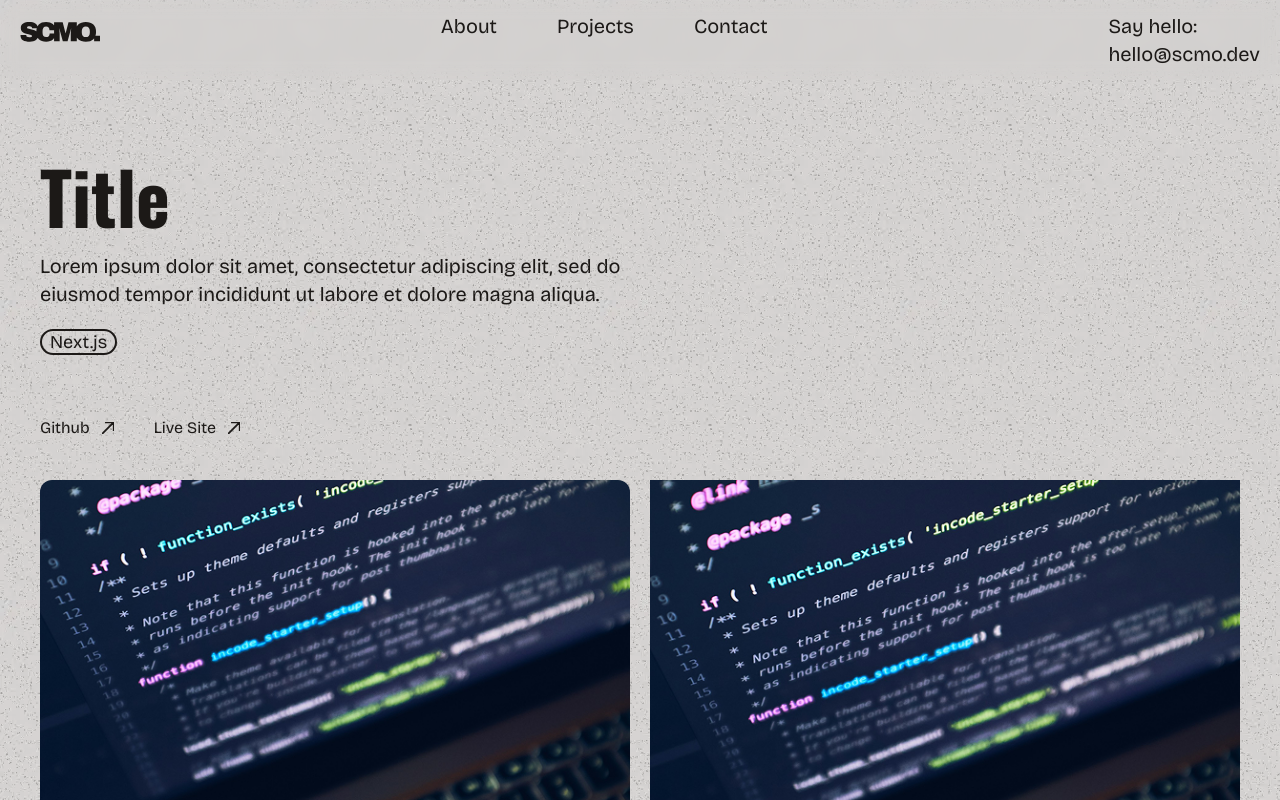
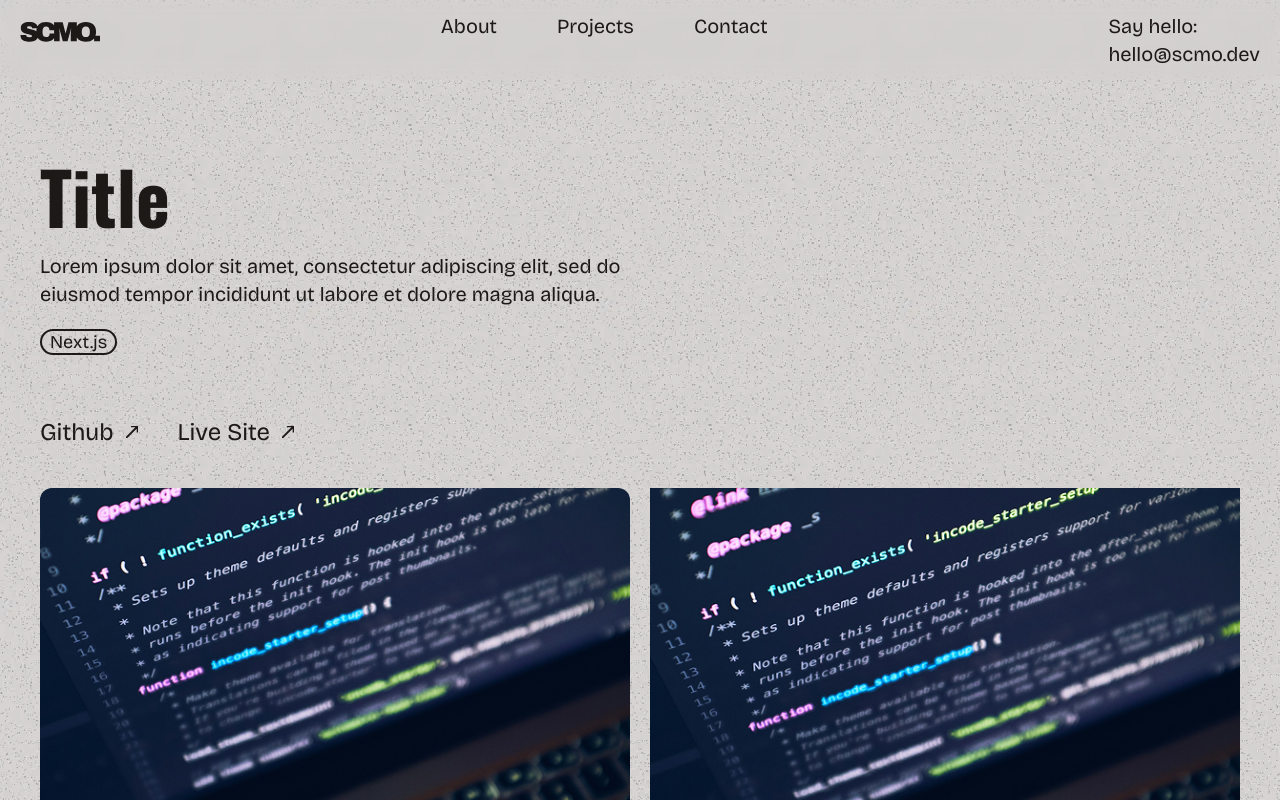
Before and after one commit to scmo-1/portfolio, a Next.js app: page /project/1 in a window 1280 px wide. Shown: the top 800 px of the page. Built offline with nearby package versions, Linux system fonts and the light colour scheme.

Commit message:
adjustment of projectCard animation

```diff
--- a/src/app/globals.css
+++ b/src/app/globals.css
@@ -12,7 +12,9 @@
     }
   }
 }
-
+html {
+  scroll-behavior: smooth;
+}
 body {
   font-family: var(--font-bricolage);
   background-color: #d6d3d1;
--- a/src/app/project/[slug]/page.jsx
+++ b/src/app/project/[slug]/page.jsx
@@ -15,7 +15,7 @@ export default async function ProjectPage({ params }) {
         <div>
           <span className="rounded-full border-2 px-2 text-lg">Next.js</span>
         </div>
-        <div className="mt-10 flex flex-col md:flex-row md:gap-10">
+        <div className="mt-10 flex flex-col gap-5 md:flex-row md:gap-10">
           <ExternalLink>Github</ExternalLink>
           <ExternalLink>Live Site</ExternalLink>
         </div>
--- a/src/components/sections/about/AboutSection.jsx
+++ b/src/components/sections/about/AboutSection.jsx
@@ -27,11 +27,12 @@ function AboutSection() {
 
   return (
     <motion.section
+      id="about"
       ref={ref}
       variants={container}
       initial="hidden"
       animate={isInView ? "show" : "hidden"}
-      className="mt-30 lg:mt-50"
+      className="mt-30 scroll-mt-20 lg:mt-50"
     >
       <motion.h2 variants={item} className="text-7xl">
         ABOUT.
--- a/src/components/sections/projects/ProjectsSection.jsx
+++ b/src/components/sections/projects/ProjectsSection.jsx
@@ -14,6 +14,7 @@ function ProjectsSection() {
   };
   return (
     <motion.section
+      id="projects"
       ref={ref}
       variants={animate}
       initial="hidden"
@@ -21,7 +22,7 @@ function ProjectsSection() {
       transition={{
         duration: 1.2,
       }}
-      className="mt-10 mb-20 flex flex-col gap-10 lg:mt-60"
+      className="mt-10 mb-20 flex scroll-mt-20 flex-col gap-10 lg:mt-60"
     >
       <h2 className="text-7xl">PROJECTS.</h2>
       <div className="flex w-full flex-col justify-between">
--- a/src/components/ui/AppLink.jsx
+++ b/src/components/ui/AppLink.jsx
@@ -5,7 +5,7 @@ import { motion } from "motion/react";
 
 function AppLink({ href, children }) {
   return (
-    <Link href={"#"} className="">
+    <a href={href} className="">
       <motion.div
         initial="initial"
         whileHover="hovered"
@@ -29,7 +29,7 @@ function AppLink({ href, children }) {
           {children}
         </motion.div>
       </motion.div>
-    </Link>
+    </a>
   );
 }
 
--- a/src/components/ui/ExternalLink.jsx
+++ b/src/components/ui/ExternalLink.jsx
@@ -3,10 +3,10 @@ import React from "react";
 import { motion } from "motion/react";
 import Arrow from "@/assets/Arrow.svg";
 
-function ExternalLink({ children, href, className }) {
+function ExternalLink({ children, href }) {
   return (
     <motion.div
-      className={`flex w-max items-center gap-3 ${className}`}
+      className={`flex w-max cursor-pointer items-center gap-3 text-2xl`}
       initial="initial"
       whileHover="hover"
     >
@@ -23,20 +23,29 @@ function ExternalLink({ children, href, className }) {
       <div className="relative inline-block overflow-hidden">
         <motion.div
           variants={{
-            initial: { y: "0" },
-            hover: { y: "100%" },
+            initial: { y: 0, x: 0 },
+            hover: {
+              x: "120%",
+              y: "-120%",
+              transition: { ease: "easeInOut" },
+            },
           }}
+          className=""
         >
-          <Arrow className="h-3 w-3 stroke-8 text-stone-900" />
+          <Arrow className="h-3 w-3 rotate-90 stroke-3 text-stone-900" />
         </motion.div>
         <motion.div
           variants={{
-            initial: { y: "-100%" },
-            hover: { y: 0 },
+            initial: {
+              x: "-120%",
+              y: "120%",
+              transition: { ease: "easeInOut" },
+            },
+            hover: { y: 0, x: 0 },
           }}
           className="absolute inset-0"
         >
-          <Arrow className="h-3 w-3 stroke-8 text-stone-900" />
+          <Arrow className="h-3 w-3 rotate-90 stroke-3 text-stone-900" />
         </motion.div>
       </div>
     </motion.div>
--- a/src/components/ui/Header.jsx
+++ b/src/components/ui/Header.jsx
@@ -8,16 +8,16 @@ import { motion } from "motion/react";
 function Header() {
   return (
     <header className="fixed z-99 flex w-full justify-between px-5 py-3 text-lg backdrop-blur-sm">
-      <Link href={"#"}>
+      <Link href="#">
         <Logo className="h-10 w-20 text-stone-900" />
       </Link>
 
       <ul className="hidden lg:flex lg:justify-center lg:gap-15 lg:text-xl">
         <li>
-          <AppLink href="#">About</AppLink>
+          <AppLink href="#about">About</AppLink>
         </li>
         <li>
-          <AppLink href="#">Projects</AppLink>
+          <AppLink href="#projects">Projects</AppLink>
         </li>
         <li>
           <AppLink href="#">Contact</AppLink>
--- a/src/components/ui/ProjectCard.jsx
+++ b/src/components/ui/ProjectCard.jsx
@@ -17,6 +17,26 @@ function ProjectCard({ content }) {
       passHref
     >
       <div className="relative overflow-hidden">
+        <motion.h4 className="incline-flex relative mt-2 mb-2 w-full overflow-hidden font-bold whitespace-nowrap">
+          <motion.div
+            initial={{ y: 0 }}
+            animate={hover ? { y: "100%" } : { y: 0 }}
+            transition={{ ease: "easeOut" }}
+            className="text-5xl"
+          >
+            Title
+          </motion.div>
+          <motion.div
+            initial={{ y: "-100%" }}
+            animate={hover ? { y: 0 } : { y: "-100%" }}
+            transition={{ ease: "easeOut" }}
+            className="absolute inset-0 flex text-5xl"
+          >
+            Title
+          </motion.div>
+        </motion.h4>
+
+        <div className="relative overflow-hidden rounded-2xl">
           <motion.span
             whileHover={{
               scale: 0.95,
@@ -31,10 +51,15 @@ function ProjectCard({ content }) {
             View more
           </motion.span>
           <motion.div
-          initial={{ filter: "blur(0px)" }}
-          animate={hover ? { filter: "blur(2px)" } : { filter: "blur(0px)" }}
+            initial={{ filter: "blur(0px)", scale: 1 }}
+            animate={
+              hover
+                ? { filter: "blur(3px)", scale: 1.2 }
+                : { filter: "blur(0px)" }
+            }
             transition={{
-            type: "linear",
+              type: "spring",
+              bounce: 0.1,
             }}
             className="relative aspect-[8/5] w-full overflow-hidden"
           >
@@ -46,22 +71,7 @@ function ProjectCard({ content }) {
             />
           </motion.div>
         </div>
-      <motion.h4 className="incline-flex relative mt-2 w-fit items-center justify-center overflow-hidden font-bold whitespace-nowrap">
-        <motion.div
-          initial={{ y: 0 }}
-          animate={hover ? { y: "100%" } : { y: 0 }}
-          className="text-5xl"
-        >
-          Title
-        </motion.div>
-        <motion.div
-          initial={{ y: "-100%" }}
-          animate={hover ? { y: 0 } : { y: "-100%" }}
-          className="absolute inset-0 flex items-center justify-center text-5xl"
-        >
-          Title
-        </motion.div>
-      </motion.h4>
+      </div>
     </Link>
   );
 }
```
Also changed, not shown: src/assets/Arrow.svg. Lines whose indentation alone changed are shown as unchanged.
